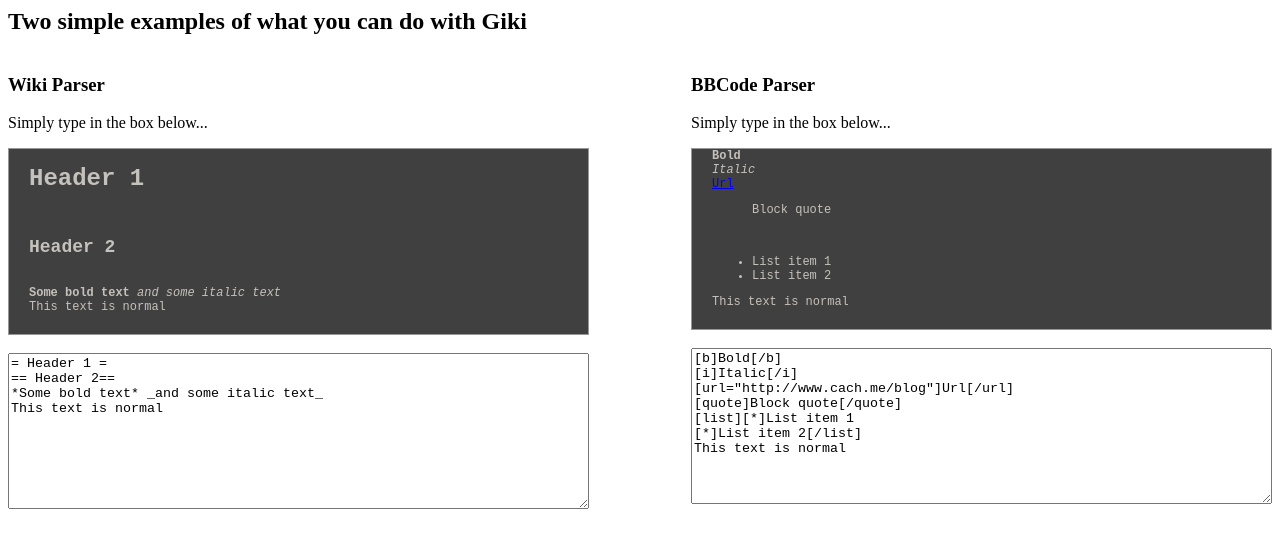
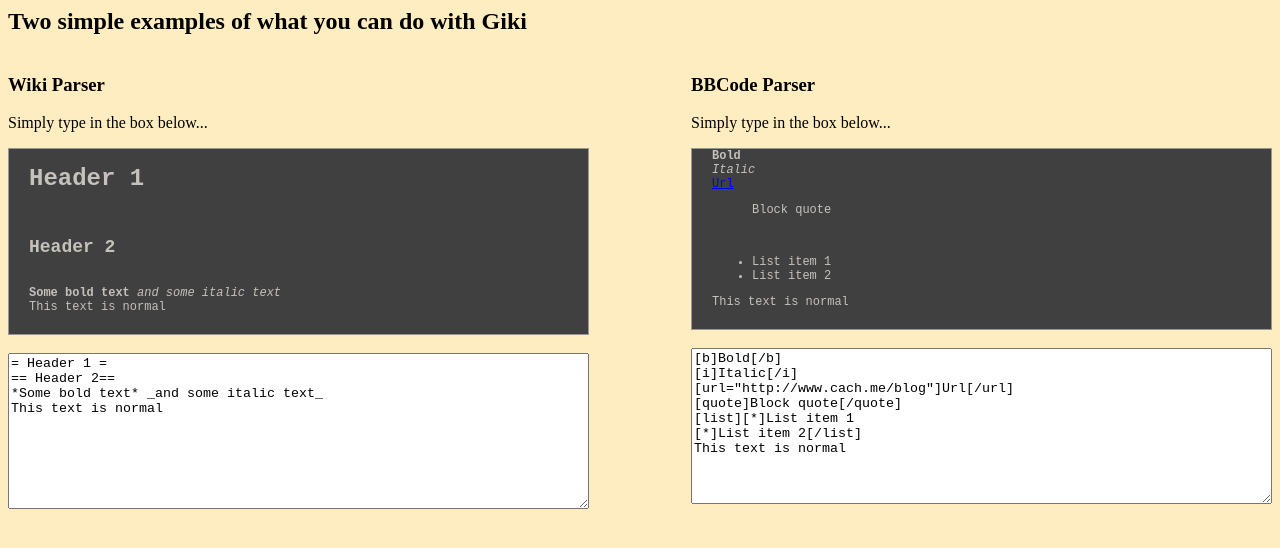
Before and after one commit to 20after4/Giki, a plain HTML site: page examples/wiki.html in a window 1280 px wide. Drawn offline with Linux system fonts and the light colour scheme.

```diff
--- a/examples/wiki.html
+++ b/examples/wiki.html
@@ -32,6 +32,9 @@
 				border-width: 1px;
 				border-style: solid;
 				border-color: #979797;
+			}
+			body {
+				background-color: #ffedc2;
 			}
 		</style>
 		<title>Simple Parsing Example</title>
```
Also changed, not shown: 1 other file.
